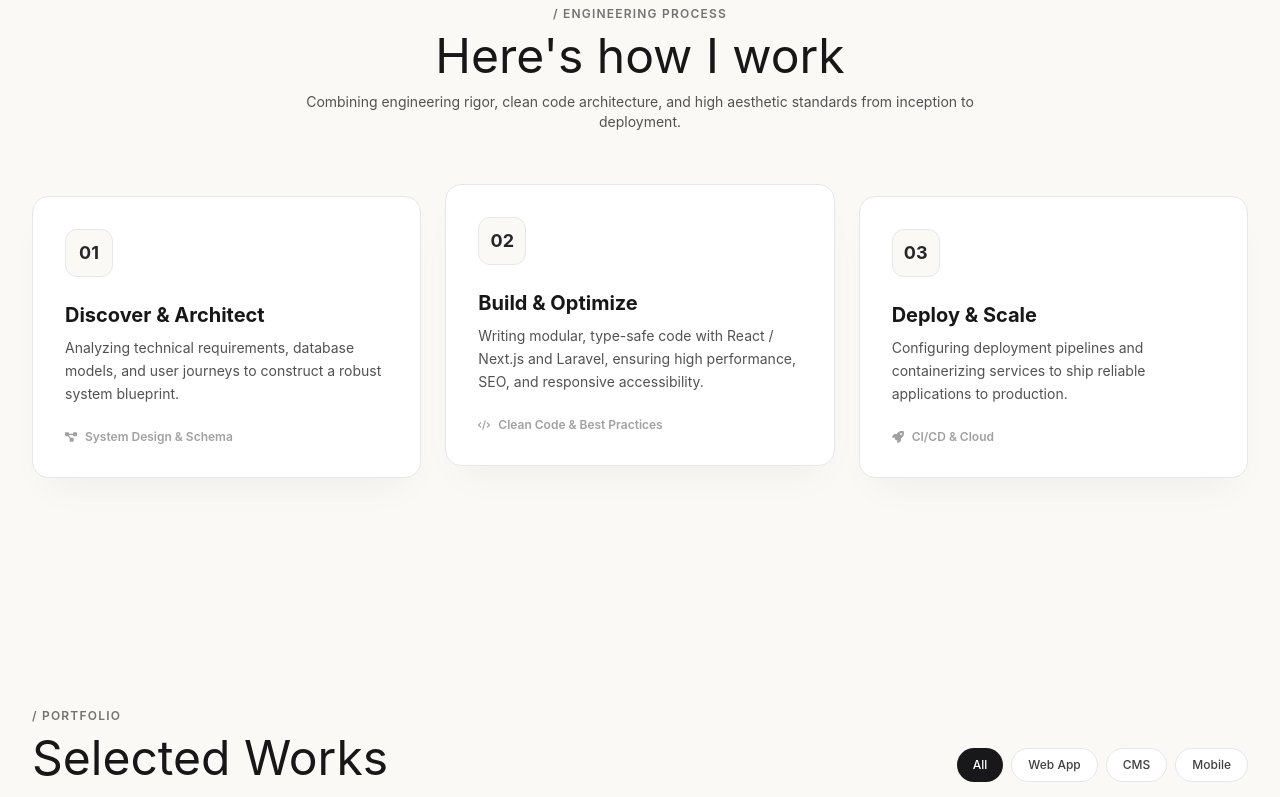
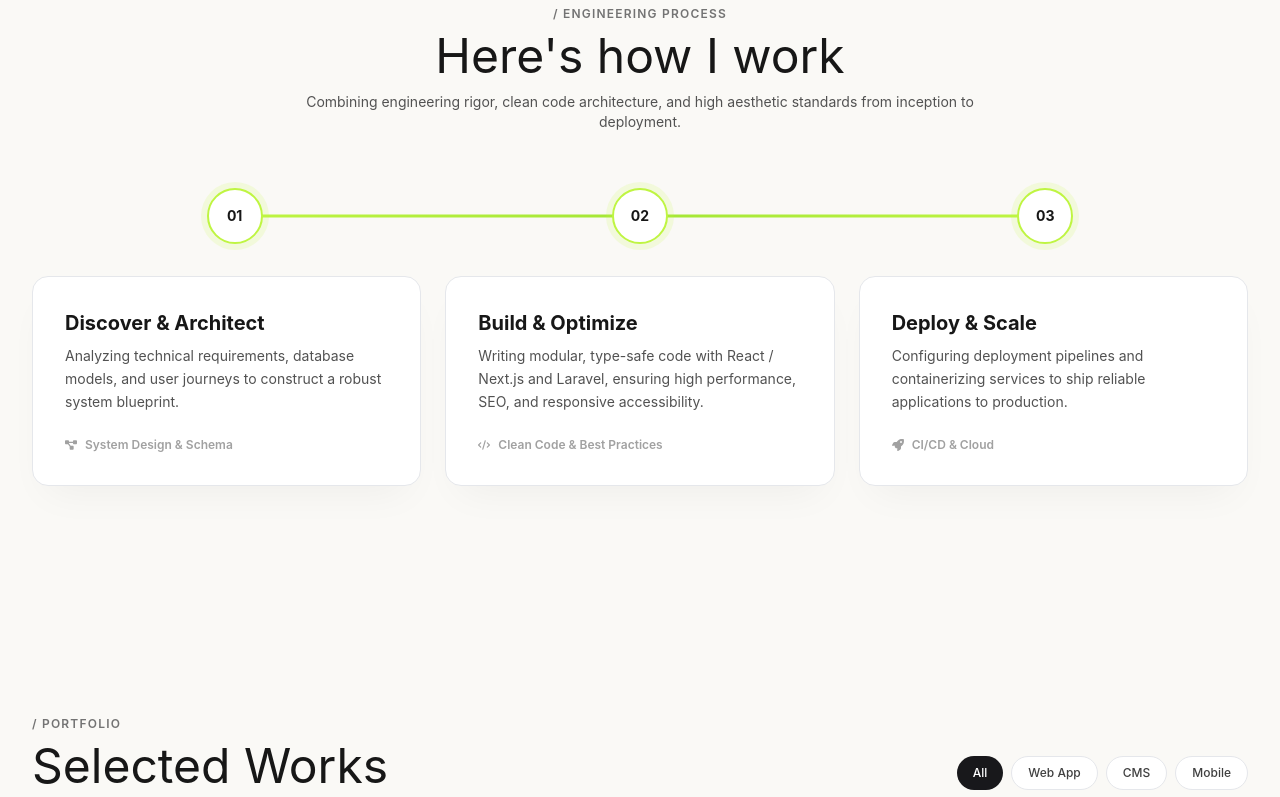
Before and after one commit to leanderarya/portfolio, a Next.js app: page / in a window 1280 px wide. Shown: the part 1940-2737 px from the top of the page. Built offline with nearby package versions, Linux system fonts and the light colour scheme; a web font is replaced by a local one.

Commit message:
feat(process): timeline lime — node nomor spring + tali gradient yang tergambar saat scroll

```diff
--- a/components/Process.tsx
+++ b/components/Process.tsx
@@ -1,7 +1,8 @@
 "use client";
 
+import { motion, useReducedMotion } from "framer-motion";
 import { FaDiagramProject, FaCode, FaRocket } from "react-icons/fa6";
-import { Reveal, Stagger, StaggerItem } from "@/components/motion/primitives";
+import { EASE, Reveal, Stagger, StaggerItem } from "@/components/motion/primitives";
 
 const steps = [
   {
@@ -28,9 +29,11 @@ const steps = [
 ];
 
 export default function Process() {
+  const rm = useReducedMotion();
+
   return (
     <section id="process" className="py-20 md:py-28 max-w-7xl mx-auto px-4 sm:px-6 lg:px-8">
-      <Reveal className="text-center max-w-2xl mx-auto mb-16">
+      <Reveal className="text-center max-w-2xl mx-auto mb-14">
         <span className="text-xs uppercase tracking-widest font-semibold text-neutral-500">
           / Engineering Process
         </span>
@@ -40,16 +43,44 @@ export default function Process() {
         </p>
       </Reveal>
 
+      {/* Timeline penghubung — desktop */}
+      <div className="relative hidden md:block mb-8" aria-hidden>
+        {/* tali lime */}
+        <motion.div
+          className="absolute top-1/2 left-[16.67%] right-[16.67%] h-[3px] -translate-y-1/2 rounded-full origin-left bg-gradient-to-r from-lime via-lime-hover to-lime"
+          initial={rm ? false : { scaleX: 0 }}
+          whileInView={{ scaleX: 1 }}
+          viewport={{ once: true, margin: "-80px" }}
+          transition={{ duration: 1, ease: EASE, delay: 0.35 }}
+        />
+        {/* node nomor */}
+        <div className="relative grid grid-cols-3">
+          {steps.map((s, i) => (
+            <div key={s.n} className="flex justify-center">
+              <motion.span
+                className="flex items-center justify-center w-14 h-14 rounded-full bg-white border-2 border-lime text-sm font-bold text-neutral-900 shadow-[0_0_0_6px_rgba(191,245,66,0.15)]"
+                initial={rm ? false : { scale: 0, opacity: 0 }}
+                whileInView={{ scale: 1, opacity: 1 }}
+                viewport={{ once: true, margin: "-80px" }}
+                transition={{ type: "spring", stiffness: 260, damping: 18, delay: rm ? 0 : 0.25 + i * 0.28 }}
+              >
+                {s.n}
+              </motion.span>
+            </div>
+          ))}
+        </div>
+      </div>
+
       <Stagger className="grid grid-cols-1 md:grid-cols-3 gap-6" gap={0.1}>
-        {steps.map((s, i) => (
-          <StaggerItem key={s.n} className={i === 1 ? "md:-translate-y-3 hover:-translate-y-4 transition-transform duration-300" : "hover:-translate-y-1 transition-transform duration-300"}>
+        {steps.map((s) => (
+          <StaggerItem key={s.n} className="hover:-translate-y-1 transition-transform duration-300">
             <div className="bg-white p-8 rounded-2xl border border-[#E5E7EB] shadow-soft-ambient h-full group">
-              <div className="w-12 h-12 rounded-xl bg-brand-bg border border-[#E5E7EB] flex items-center justify-center font-bold text-lg text-neutral-800 mb-6 group-hover:bg-lime transition-colors">
-                {s.n}
-              </div>
-              <h3 className="text-xl font-bold text-neutral-900 mb-2">{s.title}</h3>
+              <h3 className="text-xl font-bold text-neutral-900 mb-2">
+                <span className="md:hidden font-mono text-sm text-lime-600 mr-2">{s.n}</span>
+                {s.title}
+              </h3>
               <p className="text-sm text-neutral-600 leading-relaxed">{s.desc}</p>
-              <div className="mt-6 flex items-center gap-2 text-xs font-semibold text-neutral-400">
+              <div className="mt-6 flex items-center gap-2 text-xs font-semibold text-neutral-400 transition-colors group-hover:text-lime-600">
                 {s.icon}
                 <span>{s.tag}</span>
               </div>
```
